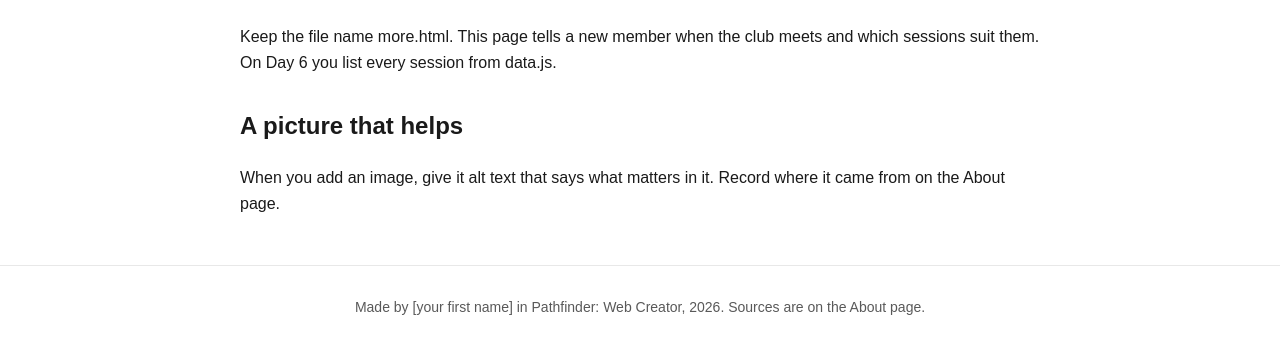
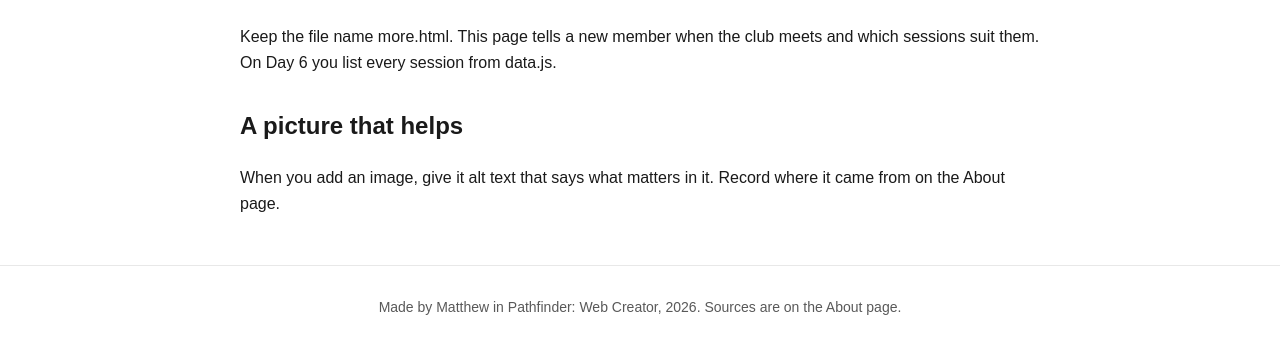
Before and after one commit to matthewkimani10-source/byte-club, a plain HTML site: page more.html in a window 1280 px wide. Shown: the part 199-552 px from the top of the page. Drawn offline with Linux system fonts and the light colour scheme.

Commit message:
change in footer

```diff
--- a/more.html
+++ b/more.html
@@ -30,7 +30,7 @@
   </main>
 
   <footer>
-    <p>Made by [your first name] in Pathfinder: Web Creator, 2026. Sources are on the About page.</p>
+    <p>Made by Matthew in Pathfinder: Web Creator, 2026. Sources are on the About page.</p>
   </footer>
 
   <script src="data.js"></script>
```
